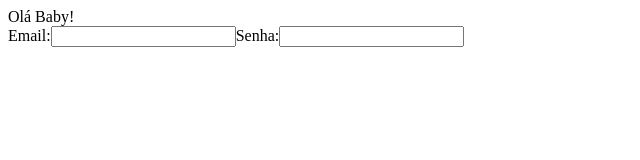
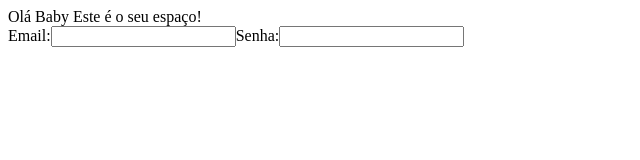
Before and after one commit to Leonciosouza/workover_react_2025, a React (Create React App) app: page / in a window 1280 px wide. Shown: the top 160 px of the page, without its empty margins (0-640 px from the left). Built offline with nearby package versions, Linux system fonts and the light colour scheme.

Commit message:
Primeira versão projeto com React na workover - 2025

```diff
--- a/src/App.js
+++ b/src/App.js
@@ -4,7 +4,7 @@ import React from "react";
 export const App = () => {
   return (
     <div className="App">
-      Olá Baby!
+      Olá Baby Este é o seu espaço!
       <Login />
     </div>
   );
```
